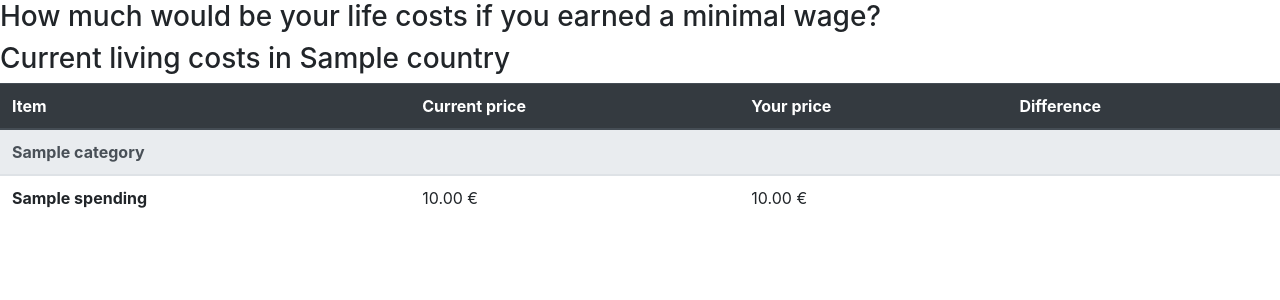
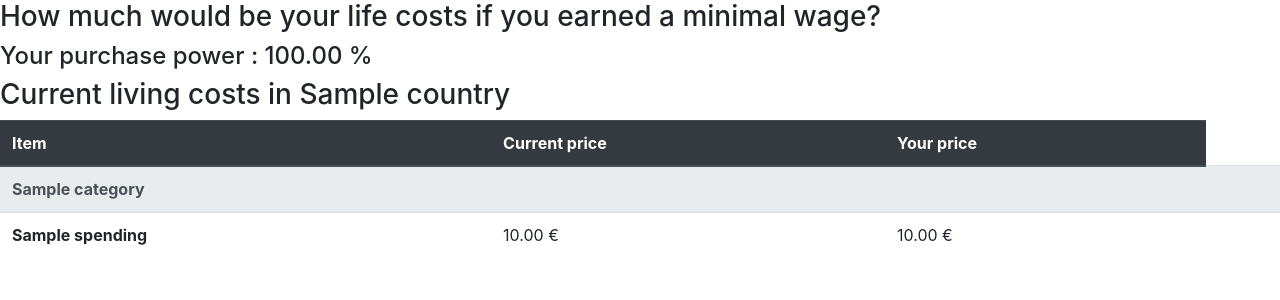
Before and after one commit to koszany/bridgethegap, a Django app: a page that uses wagegap/templates/wagegap/purchase_power.html in a window 1280 px wide. Shown: the top 300 px of the page. Run offline with Django 3.2, Linux system fonts and the light colour scheme; tables that the repository leaves empty hold one stand-in row (values such as "Sample post"); some libraries are stand-ins or nearby versions.

Commit message:
Display purchasing power in %

```diff
--- a/wagegap/templates/wagegap/purchase_power.html
+++ b/wagegap/templates/wagegap/purchase_power.html
@@ -3,6 +3,7 @@
   <h3>
     How much would be your life costs if you earned a minimal wage?
   </h3>
+  <h4> Your purchase power : {{ purchase_power_percentage }} %
   <h3>Current living costs in {{country_name}}</h3>
     <div id="content">
 
@@ -12,7 +13,6 @@
             <th scope="col">Item</th>
             <th scope="col">Current price</th>
             <th scope="col">Your price</th>
-            <th scope="col">Difference</th>
           </tr>
         </thead>
         {% for header, category in current_numbers %}
--- a/wagegap/views.py
+++ b/wagegap/views.py
@@ -41,10 +41,14 @@ def purchase_power(request, country_name, wage):
         print(repr(price))
         spending = item.spending
         category = spending.category
-        current_numbers[category.name][spending.name] = (price, round(price * wage_factor, 2))
+        numbers = (price, round(price * wage_factor, 2))
+        current_numbers[category.name][spending.name] = numbers
+
+    purchase_power_percentage = round(wage_factor * 100, 2)
 
     context = {
          'country_name': country_name,
+         'purchase_power_percentage' : purchase_power_percentage,
          'current_numbers': current_numbers.items,
      }
     return render(request, 'wagegap/purchase_power.html', context)
```
